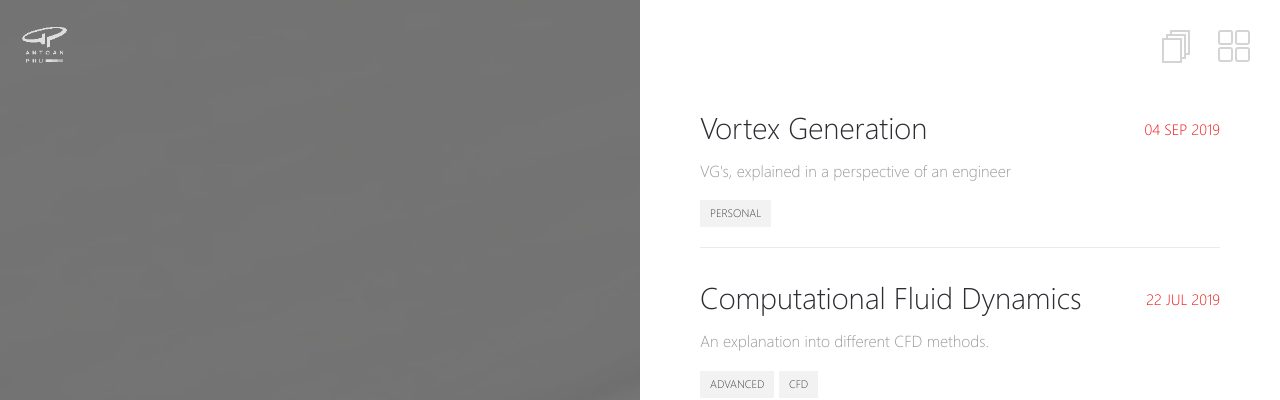
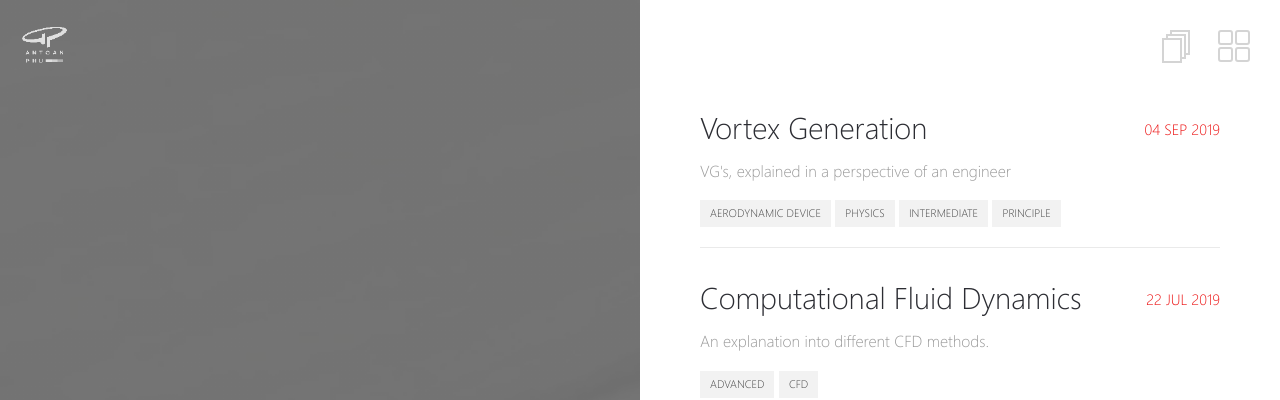
Before and after one commit to EXYZED/AerodynamicalCollective, a Jekyll site: the page built from _pages/posts.md, in a window 1280 px wide. Shown: the top 400 px of the page. Built offline with Jekyll 4.4.1, drawn with Linux system fonts in a browser that asks for light colours.

Commit message:
Changed tags.

```diff
--- a/_posts/2019-09-04-Vortex-Generation.md
+++ b/_posts/2019-09-04-Vortex-Generation.md
@@ -5,7 +5,10 @@ date:   2019-09-04
 excerpt: "VG's, explained in a perspective of an engineer"
 image: "https://images.unsplash.com/photo-1505739818593-e7506ebf74c0?ixlib=rb-1.2.1&auto=format&fit=crop&w=1050&q=80"
 tag:
-- Personal
+- Aerodynamic Device
+- Physics
+- Intermediate
+- Principle
 ---
 
 **Warning Notice:** This page is WIP, Content in the page is subject to further updates.
```
